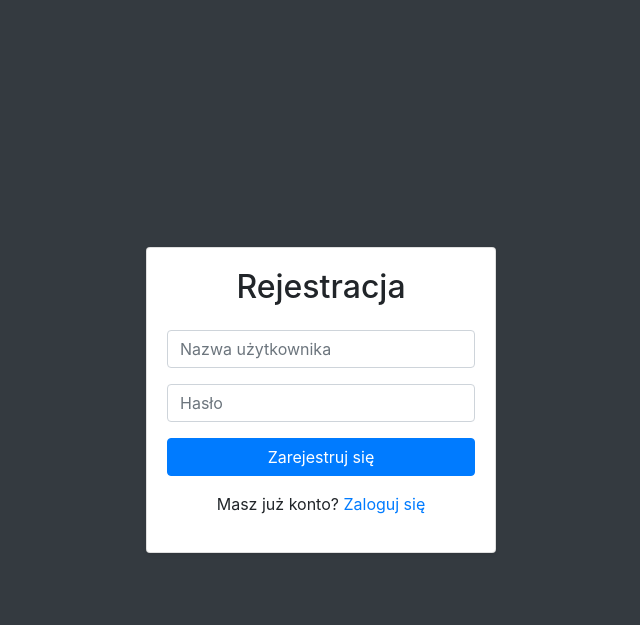
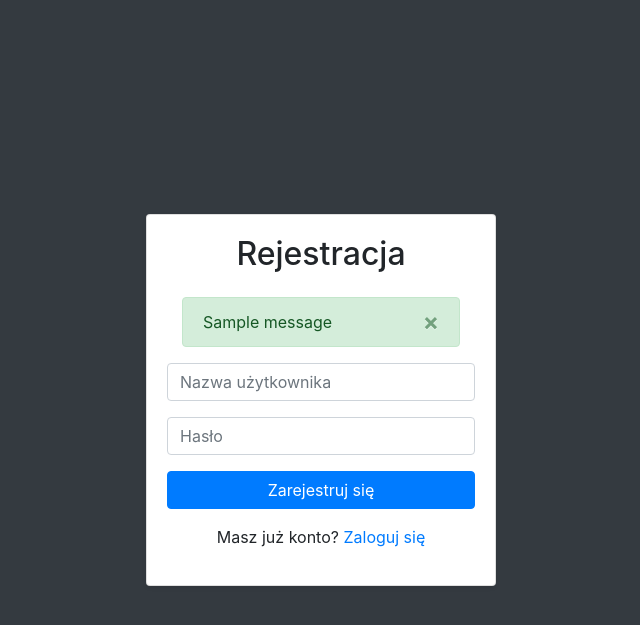
Before and after one commit to Kacper4972/GOL, a Flask app: page /register in a window 1280 px wide. Shown: the top 625 px of the page, without its empty margins (319-959 px from the left). Run offline with Flask 3, Linux system fonts and the light colour scheme; one stand-in notice (Sample message) is shown; some libraries are stand-ins or nearby versions.

Commit message:
Dzialaja powiadomienia
:D

```diff
--- a/templates/register.html
+++ b/templates/register.html
@@ -14,6 +14,21 @@
                 <div class="card shadow-sm">
                     <div class="card-body">
                         <h2 class="text-center mb-4">Rejestracja</h2>
+                                            <!-- Flash Messages -->
+                        {% with messages = get_flashed_messages(with_categories=True) %}
+                        {% if messages %}
+                        <div class="container mt-3">
+                            {% for category, message in messages %}
+                            <div class="alert alert-{{ category }} alert-dismissible fade show" role="alert">
+                                {{ message }}
+                                <button type="button" class="close" data-dismiss="alert" aria-label="Close">
+                                <span aria-hidden="true">&times;</span>
+                                </button>
+                            </div>
+                            {% endfor %}
+                        </div>
+                        {% endif %}
+                        {% endwith %}
                         <form method="POST">
                             <div class="form-group">
                                 <input type="text" name="username" class="form-control" placeholder="Nazwa użytkownika" required>
```
Also changed, not shown: templates/login.html (+16 -1 lines), instance/database.db.
